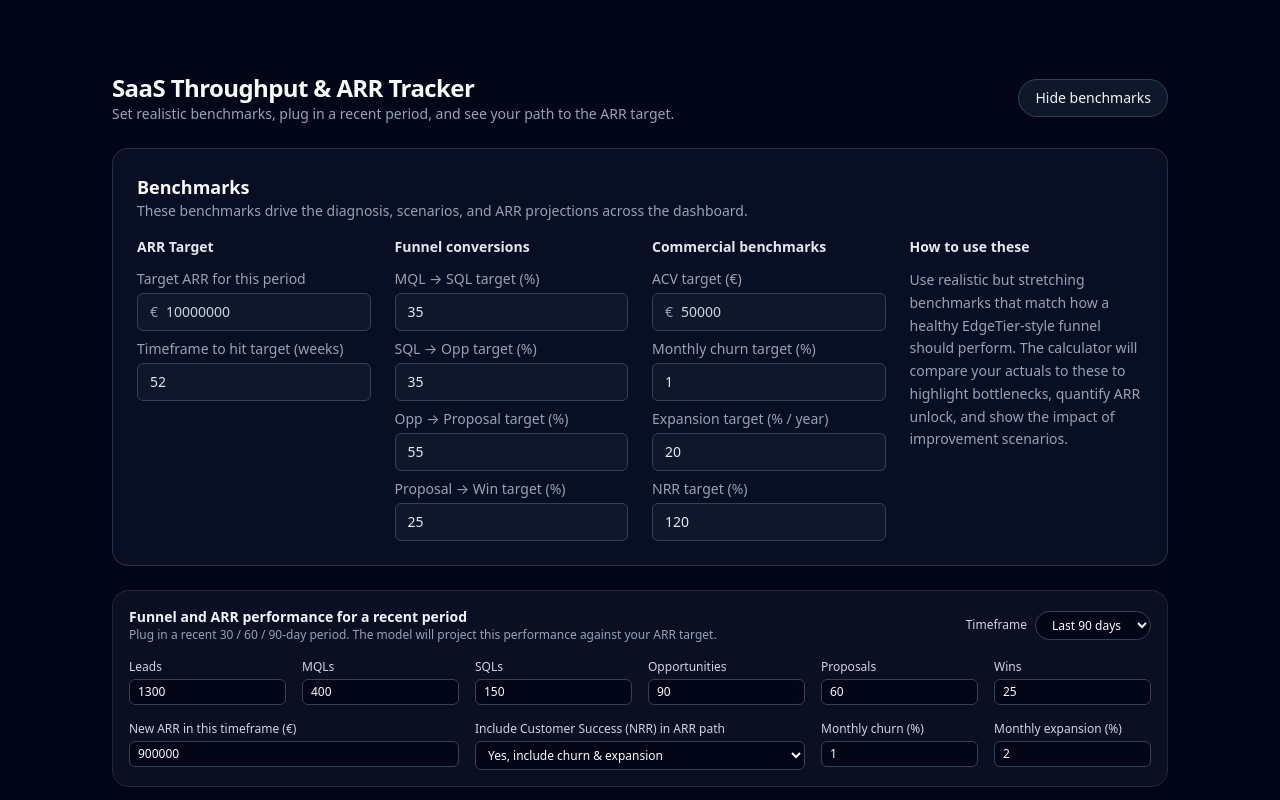
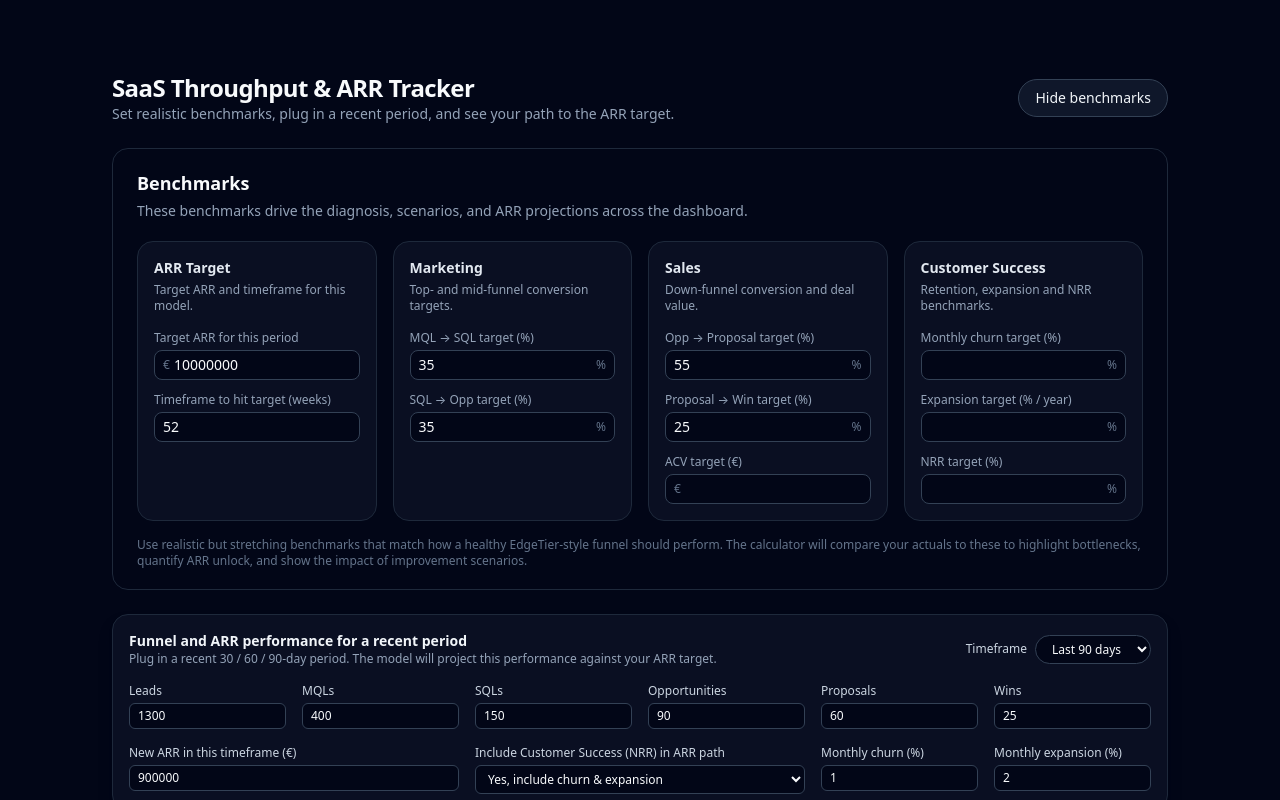
Before and after one commit to powerstephen/saas-throughput-tracker, a Next.js app: page / in a window 1280 px wide. Shown: the top 800 px of the page. Built offline with nearby package versions, Linux system fonts and the light colour scheme.

Commit message:
Update BenchmarksPanel.tsx

```diff
--- a/components/BenchmarksPanel.tsx
+++ b/components/BenchmarksPanel.tsx
@@ -1,252 +1,245 @@
-// components/BenchmarksPanel.tsx
 "use client";
 
 import React from "react";
 
 export interface Benchmarks {
-  // Revenue target
   targetArr: number;
   timeframeWeeks: number;
 
-  // Funnel conversion benchmarks
-  mqlToSql: number;        // 0–1
-  sqlToOpp: number;        // 0–1
-  oppToProposal: number;   // 0–1
-  proposalToWin: number;   // 0–1
+  // funnel conversion targets (stored as decimals, e.g. 0.35 = 35%)
+  mqlToSql: number;
+  sqlToOpp: number;
+  oppToProposal: number;
+  proposalToWin: number;
 
-  // Commercial benchmarks
-  acvTarget: number;       // €
-  churnTarget: number;     // 0–1 monthly churn
-  expansionTarget: number; // 0–1 annual expansion
-  nrrTarget: number;       // 0–2 (e.g. 1.2 = 120% NRR)
-
-  // Optional flag if you use it elsewhere
-  includeCustomerSuccess?: boolean;
+  // commercial benchmarks
+  acv: number; // €
+  monthlyChurn: number; // decimal, e.g. 0.01 = 1%
+  expansion: number; // decimal per year, e.g. 0.2 = 20%
+  nrr: number; // multiple, e.g. 1.2 = 120%
 }
 
 interface BenchmarksPanelProps {
   benchmarks: Benchmarks;
-  onChange: (benchmarks: Benchmarks) => void;
+  onChange: (next: Benchmarks) => void;
 }
 
-export function BenchmarksPanel({ benchmarks, onChange }: BenchmarksPanelProps) {
-  const handleNumberChange = (
-    field: keyof Benchmarks,
-    value: string
-  ): void => {
-    const numeric = Number(value.replace(/[^0-9.]/g, ""));
-    const updated: Benchmarks = { ...benchmarks, [field]: isNaN(numeric) ? 0 : numeric };
-    onChange(updated);
+export const BenchmarksPanel: React.FC<BenchmarksPanelProps> = ({
+  benchmarks,
+  onChange,
+}) => {
+  const handleNumberChange = (field: keyof Benchmarks, value: string) => {
+    const numeric = Number(value.replace(/[^0-9.-]/g, ""));
+    onChange({
+      ...benchmarks,
+      [field]: isNaN(numeric) ? 0 : numeric,
+    });
   };
 
-  const handlePercentChange = (
-    field: keyof Benchmarks,
-    value: string
-  ): void => {
-    const numeric = Number(value.replace(/[^0-9.]/g, ""));
+  const handlePercentChange = (field: keyof Benchmarks, value: string) => {
+    const numeric = Number(value.replace(/[^0-9.-]/g, ""));
     const decimal = isNaN(numeric) ? 0 : numeric / 100;
-    const updated: Benchmarks = { ...benchmarks, [field]: decimal };
-    onChange(updated);
+    onChange({
+      ...benchmarks,
+      [field]: decimal,
+    });
   };
 
   return (
-    <div className="rounded-2xl bg-slate-900/60 border border-slate-700/70 p-6 mb-8">
-      <div className="mb-4 flex items-center justify-between gap-4">
-        <div>
-          <h2 className="text-lg font-semibold text-slate-50">
-            Benchmarks
-          </h2>
-          <p className="text-sm text-slate-400">
-            These benchmarks drive the diagnosis, scenarios, and ARR
-            projections across the dashboard.
+    <section className="mt-6 rounded-2xl border border-slate-800 bg-slate-950 px-6 py-5 text-slate-50">
+      <h2 className="text-lg font-semibold">Benchmarks</h2>
+      <p className="mt-1 text-sm text-slate-400">
+        These benchmarks drive the diagnosis, scenarios, and ARR projections
+        across the dashboard.
+      </p>
+
+      <div className="mt-5 grid gap-4 md:grid-cols-2 xl:grid-cols-4">
+        {/* ARR / Revenue column */}
+        <div className="rounded-2xl border border-slate-800 bg-slate-900/60 px-4 py-4">
+          <h3 className="text-sm font-semibold text-slate-200">ARR Target</h3>
+          <p className="mt-1 text-xs text-slate-400">
+            Target ARR and timeframe for this model.
           </p>
-        </div>
-      </div>
 
-      <div className="grid gap-6 md:grid-cols-4">
-        {/* Revenue targets */}
-        <div className="space-y-3">
-          <h3 className="text-sm font-semibold text-slate-200">
-            ARR Target
-          </h3>
-          <div className="space-y-2 text-sm text-slate-300">
-            <label className="block">
-              <span className="mb-1 block text-slate-400">
-                Target ARR for this period
-              </span>
-              <div className="flex items-center gap-2 rounded-md border border-slate-700 bg-slate-900 px-3 py-2">
-                <span className="text-slate-400">€</span>
-                <input
-                  type="number"
-                  className="w-full bg-transparent text-sm outline-none"
-                  value={benchmarks.targetArr}
-                  onChange={(e) =>
-                    handleNumberChange("targetArr", e.target.value)
-                  }
-                />
-              </div>
-            </label>
-
-            <label className="block">
-              <span className="mb-1 block text-slate-400">
-                Timeframe to hit target (weeks)
-              </span>
+          <label className="mt-4 block text-xs text-slate-400">
+            Target ARR for this period
+            <div className="mt-1 flex items-center gap-1 rounded-lg border border-slate-700 bg-slate-950 px-2">
+              <span className="text-slate-500">€</span>
               <input
                 type="number"
-                className="w-full rounded-md border border-slate-700 bg-slate-900 px-3 py-2 text-sm text-slate-200"
-                value={benchmarks.timeframeWeeks}
+                className="w-full bg-transparent py-1 text-sm text-slate-50 outline-none"
+                value={benchmarks.targetArr}
                 onChange={(e) =>
-                  handleNumberChange("timeframeWeeks", e.target.value)
+                  handleNumberChange("targetArr", e.target.value)
                 }
               />
-            </label>
-          </div>
+            </div>
+          </label>
+
+          <label className="mt-3 block text-xs text-slate-400">
+            Timeframe to hit target (weeks)
+            <input
+              type="number"
+              className="mt-1 w-full rounded-lg border border-slate-700 bg-slate-950 px-2 py-1 text-sm text-slate-50 outline-none"
+              value={benchmarks.timeframeWeeks}
+              onChange={(e) =>
+                handleNumberChange("timeframeWeeks", e.target.value)
+              }
+            />
+          </label>
         </div>
 
-        {/* Funnel conversion benchmarks */}
-        <div className="space-y-3">
-          <h3 className="text-sm font-semibold text-slate-200">
-            Funnel conversions
-          </h3>
-          <div className="space-y-2 text-sm text-slate-300">
-            <label className="block">
-              <span className="mb-1 block text-slate-400">
-                MQL → SQL target (%)
-              </span>
+        {/* Marketing column */}
+        <div className="rounded-2xl border border-slate-800 bg-slate-900/60 px-4 py-4">
+          <h3 className="text-sm font-semibold text-slate-200">Marketing</h3>
+          <p className="mt-1 text-xs text-slate-400">
+            Top- and mid-funnel conversion targets.
+          </p>
+
+          <label className="mt-4 block text-xs text-slate-400">
+            MQL → SQL target (%)
+            <div className="mt-1 flex items-center gap-1 rounded-lg border border-slate-700 bg-slate-950 px-2">
               <input
                 type="number"
-                className="w-full rounded-md border border-slate-700 bg-slate-900 px-3 py-2 text-sm text-slate-200"
+                className="w-full bg-transparent py-1 text-sm text-slate-50 outline-none"
                 value={Math.round(benchmarks.mqlToSql * 100)}
                 onChange={(e) =>
                   handlePercentChange("mqlToSql", e.target.value)
                 }
               />
-            </label>
+              <span className="text-slate-500">%</span>
+            </div>
+          </label>
 
-            <label className="block">
-              <span className="mb-1 block text-slate-400">
-                SQL → Opp target (%)
-              </span>
+          <label className="mt-3 block text-xs text-slate-400">
+            SQL → Opp target (%)
+            <div className="mt-1 flex items-center gap-1 rounded-lg border border-slate-700 bg-slate-950 px-2">
               <input
                 type="number"
-                className="w-full rounded-md border border-slate-700 bg-slate-900 px-3 py-2 text-sm text-slate-200"
+                className="w-full bg-transparent py-1 text-sm text-slate-50 outline-none"
                 value={Math.round(benchmarks.sqlToOpp * 100)}
                 onChange={(e) =>
                   handlePercentChange("sqlToOpp", e.target.value)
                 }
               />
-            </label>
+              <span className="text-slate-500">%</span>
+            </div>
+          </label>
+        </div>
 
-            <label className="block">
-              <span className="mb-1 block text-slate-400">
-                Opp → Proposal target (%)
-              </span>
+        {/* Sales column */}
+        <div className="rounded-2xl border border-slate-800 bg-slate-900/60 px-4 py-4">
+          <h3 className="text-sm font-semibold text-slate-200">Sales</h3>
+          <p className="mt-1 text-xs text-slate-400">
+            Down-funnel conversion and deal value.
+          </p>
+
+          <label className="mt-4 block text-xs text-slate-400">
+            Opp → Proposal target (%)
+            <div className="mt-1 flex items-center gap-1 rounded-lg border border-slate-700 bg-slate-950 px-2">
               <input
                 type="number"
-                className="w-full rounded-md border border-slate-700 bg-slate-900 px-3 py-2 text-sm text-slate-200"
+                className="w-full bg-transparent py-1 text-sm text-slate-50 outline-none"
                 value={Math.round(benchmarks.oppToProposal * 100)}
                 onChange={(e) =>
                   handlePercentChange("oppToProposal", e.target.value)
                 }
               />
-            </label>
+              <span className="text-slate-500">%</span>
+            </div>
+          </label>
 
-            <label className="block">
-              <span className="mb-1 block text-slate-400">
-                Proposal → Win target (%)
-              </span>
+          <label className="mt-3 block text-xs text-slate-400">
+            Proposal → Win target (%)
+            <div className="mt-1 flex items-center gap-1 rounded-lg border border-slate-700 bg-slate-950 px-2">
               <input
                 type="number"
-                className="w-full rounded-md border border-slate-700 bg-slate-900 px-3 py-2 text-sm text-slate-200"
+                className="w-full bg-transparent py-1 text-sm text-slate-50 outline-none"
                 value={Math.round(benchmarks.proposalToWin * 100)}
                 onChange={(e) =>
                   handlePercentChange("proposalToWin", e.target.value)
                 }
               />
-            </label>
-          </div>
+              <span className="text-slate-500">%</span>
+            </div>
+          </label>
+
+          <label className="mt-3 block text-xs text-slate-400">
+            ACV target (€)
+            <div className="mt-1 flex items-center gap-1 rounded-lg border border-slate-700 bg-slate-950 px-2">
+              <span className="text-slate-500">€</span>
+              <input
+                type="number"
+                className="w-full bg-transparent py-1 text-sm text-slate-50 outline-none"
+                value={benchmarks.acv}
+                onChange={(e) => handleNumberChange("acv", e.target.value)}
+              />
+            </div>
+          </label>
         </div>
 
-        {/* Commercial benchmarks */}
-        <div className="space-y-3">
+        {/* Customer Success column */}
+        <div className="rounded-2xl border border-slate-800 bg-slate-900/60 px-4 py-4">
           <h3 className="text-sm font-semibold text-slate-200">
-            Commercial benchmarks
+            Customer Success
           </h3>
-          <div className="space-y-2 text-sm text-slate-300">
-            <label className="block">
-              <span className="mb-1 block text-slate-400">
-                ACV target (€)
-              </span>
-              <div className="flex items-center gap-2 rounded-md border border-slate-700 bg-slate-900 px-3 py-2">
-                <span className="text-slate-400">€</span>
-                <input
-                  type="number"
-                  className="w-full bg-transparent text-sm outline-none"
-                  value={benchmarks.acvTarget}
-                  onChange={(e) =>
-                    handleNumberChange("acvTarget", e.target.value)
-                  }
-                />
-              </div>
-            </label>
+          <p className="mt-1 text-xs text-slate-400">
+            Retention, expansion and NRR benchmarks.
+          </p>
 
-            <label className="block">
-              <span className="mb-1 block text-slate-400">
-                Monthly churn target (%)
-              </span>
+          <label className="mt-4 block text-xs text-slate-400">
+            Monthly churn target (%)
+            <div className="mt-1 flex items-center gap-1 rounded-lg border border-slate-700 bg-slate-950 px-2">
               <input
                 type="number"
-                className="w-full rounded-md border border-slate-700 bg-slate-900 px-3 py-2 text-sm text-slate-200"
-                value={Math.round(benchmarks.churnTarget * 100)}
+                className="w-full bg-transparent py-1 text-sm text-slate-50 outline-none"
+                value={Math.round(benchmarks.monthlyChurn * 100)}
                 onChange={(e) =>
-                  handlePercentChange("churnTarget", e.target.value)
+                  handlePercentChange("monthlyChurn", e.target.value)
                 }
               />
-            </label>
+              <span className="text-slate-500">%</span>
+            </div>
+          </label>
 
-            <label className="block">
-              <span className="mb-1 block text-slate-400">
-                Expansion target (% / year)
-              </span>
+          <label className="mt-3 block text-xs text-slate-400">
+            Expansion target (% / year)
+            <div className="mt-1 flex items-center gap-1 rounded-lg border border-slate-700 bg-slate-950 px-2">
               <input
                 type="number"
-                className="w-full rounded-md border border-slate-700 bg-slate-900 px-3 py-2 text-sm text-slate-200"
-                value={Math.round(benchmarks.expansionTarget * 100)}
+                className="w-full bg-transparent py-1 text-sm text-slate-50 outline-none"
+                value={Math.round(benchmarks.expansion * 100)}
                 onChange={(e) =>
-                  handlePercentChange("expansionTarget", e.target.value)
+                  handlePercentChange("expansion", e.target.value)
                 }
               />
-            </label>
+              <span className="text-slate-500">%</span>
+            </div>
+          </label>
 
-            <label className="block">
-              <span className="mb-1 block text-slate-400">
-                NRR target (%)
-              </span>
+          <label className="mt-3 block text-xs text-slate-400">
+            NRR target (%)
+            <div className="mt-1 flex items-center gap-1 rounded-lg border border-slate-700 bg-slate-950 px-2">
               <input
                 type="number"
-                className="w-full rounded-md border border-slate-700 bg-slate-900 px-3 py-2 text-sm text-slate-200"
-                value={Math.round(benchmarks.nrrTarget * 100)}
-                onChange={(e) =>
-                  handlePercentChange("nrrTarget", e.target.value)
-                }
+                className="w-full bg-transparent py-1 text-sm text-slate-50 outline-none"
+                value={Math.round(benchmarks.nrr * 100)}
+                onChange={(e) => handlePercentChange("nrr", e.target.value)}
               />
-            </label>
-          </div>
-        </div>
-
-        {/* Helper text */}
-        <div className="space-y-3">
-          <h3 className="text-sm font-semibold text-slate-200">
-            How to use these
-          </h3>
-          <p className="text-sm text-slate-400 leading-relaxed">
-            Use realistic but stretching benchmarks that match how a healthy
-            EdgeTier-style funnel should perform. The calculator will compare
-            your actuals to these to highlight bottlenecks, quantify ARR
-            unlock, and show the impact of improvement scenarios.
-          </p>
+              <span className="text-slate-500">%</span>
+            </div>
+          </label>
         </div>
       </div>
-    </div>
+
+      <p className="mt-4 text-xs text-slate-500">
+        Use realistic but stretching benchmarks that match how a healthy
+        EdgeTier-style funnel should perform. The calculator will compare your
+        actuals to these to highlight bottlenecks, quantify ARR unlock, and
+        show the impact of improvement scenarios.
+      </p>
+    </section>
   );
-}
+};
+
+export default BenchmarksPanel;
```
